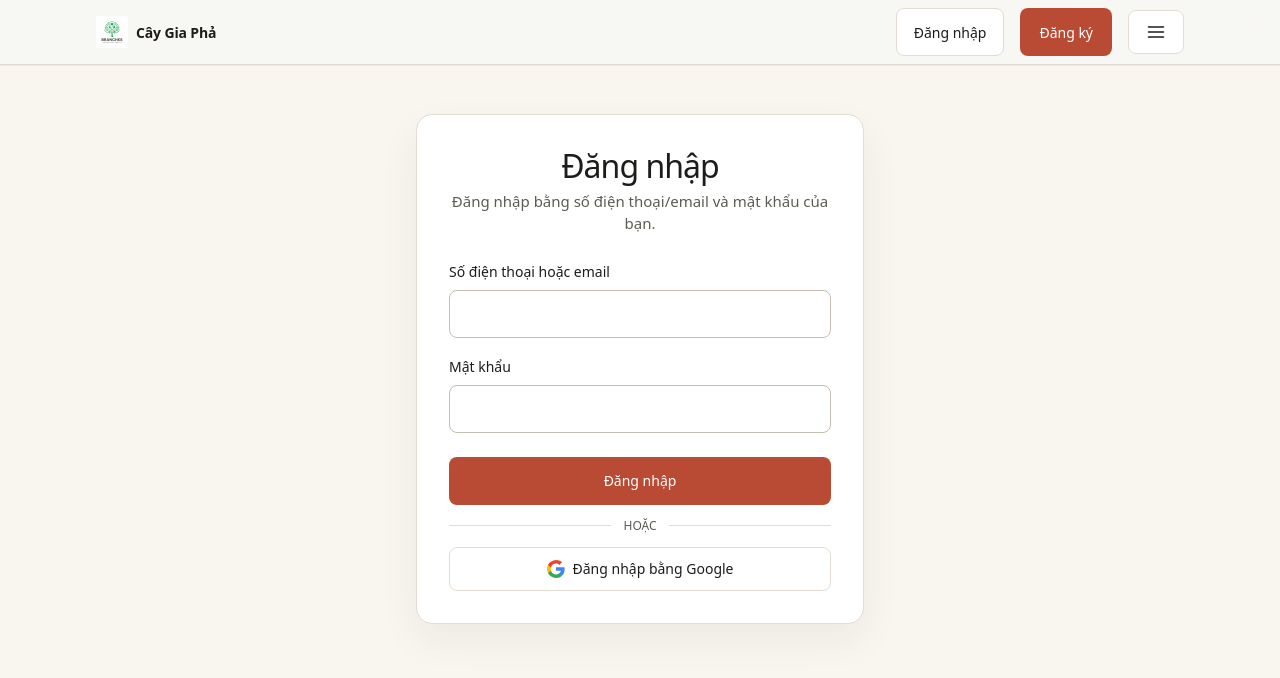
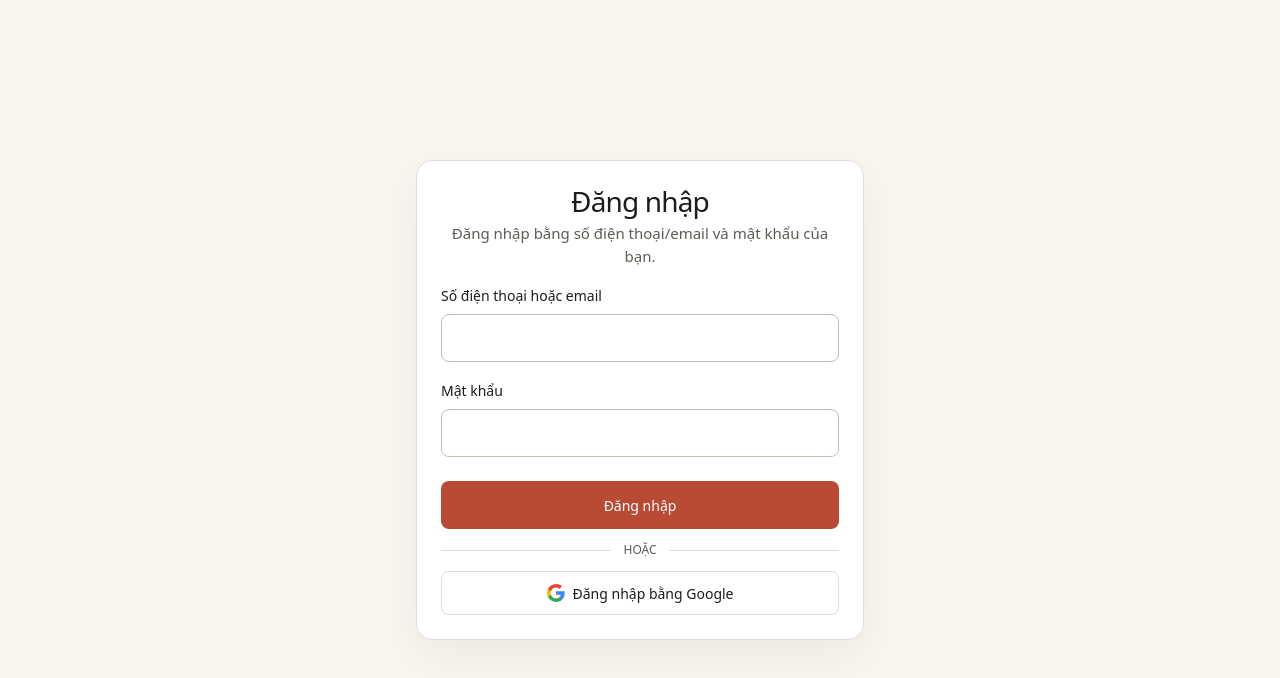
Before and after one commit to longhang2004/CayGiaPha, a Next.js app in the folder frontend/: page /signin in a window 1280 px wide. Shown: the top 678 px of the page. Built offline with nearby package versions, Linux system fonts and the light colour scheme; no server answers.

Commit message:
fix: redirect 401 tree fetch to home page, remove auth page navbar, compact signup flow, and delete consent warning message

```diff
--- a/frontend/src/app/globals.css
+++ b/frontend/src/app/globals.css
@@ -2104,15 +2104,15 @@ fieldset .field {
   display: flex;
   justify-content: center;
   align-items: center;
-  min-height: calc(100vh - 12rem);
-  width: 100%;
-  padding: var(--space-xl) var(--space-md);
+  min-height: 100vh;
+  width: 100%;
+  padding: 1rem;
 }
 
 .auth-card {
   width: 100%;
   max-width: 28rem; /* 448px */
-  padding: var(--space-xl);
+  padding: 1.5rem;
   background: var(--color-surface-card);
   border: 1px solid var(--color-hairline);
   border-radius: 16px;
@@ -2121,9 +2121,9 @@ fieldset .field {
 
 .auth-card h1 {
   margin-top: 0;
-  margin-bottom: var(--space-xs);
+  margin-bottom: 0.25rem;
   text-align: center;
-  font-size: 2rem;
+  font-size: 1.75rem;
   font-weight: 500;
   letter-spacing: -0.03em;
 }
@@ -2131,7 +2131,7 @@ fieldset .field {
 .auth-card p {
   text-align: center;
   margin-top: 0;
-  margin-bottom: var(--space-lg);
+  margin-bottom: 1rem;
   font-size: 0.9375rem;
   color: var(--color-muted);
 }
--- a/frontend/src/app/tree/[id]/page.tsx
+++ b/frontend/src/app/tree/[id]/page.tsx
@@ -234,6 +234,10 @@ function TreePageContent({ params, searchParams }: TreePageProps) {
       setSharing(data.sharing);
     } catch (err) {
       if (err instanceof ApiError) {
+        if (err.status === 401) {
+          router.push("/");
+          return;
+        }
         setError(err.message);
       } else {
         setError("Không thể tải sơ đồ gia phả. Vui lòng thử lại.");
--- a/frontend/src/components/AppLayoutWrapper.tsx
+++ b/frontend/src/components/AppLayoutWrapper.tsx
@@ -30,9 +30,12 @@ export function AppLayoutWrapper({ children }: { children: React.ReactNode }) {
 
   const isAuthPage = pathname === "/signin" || pathname === "/signup";
   const isLandingPage = pathname === "/";
-  const showHeader = isLandingPage || isAuthPage;
 
-  if (showHeader) {
+  if (isAuthPage) {
+    return <div id="main-content">{children}</div>;
+  }
+
+  if (isLandingPage) {
     return (
       <>
         <Header />
```
Also changed, not shown: frontend/src/app/(prototype)/prototype/signup/page.tsx (+2 -7 lines), frontend/src/components/auth/SignUpFlow.tsx (+2 -7 lines).
